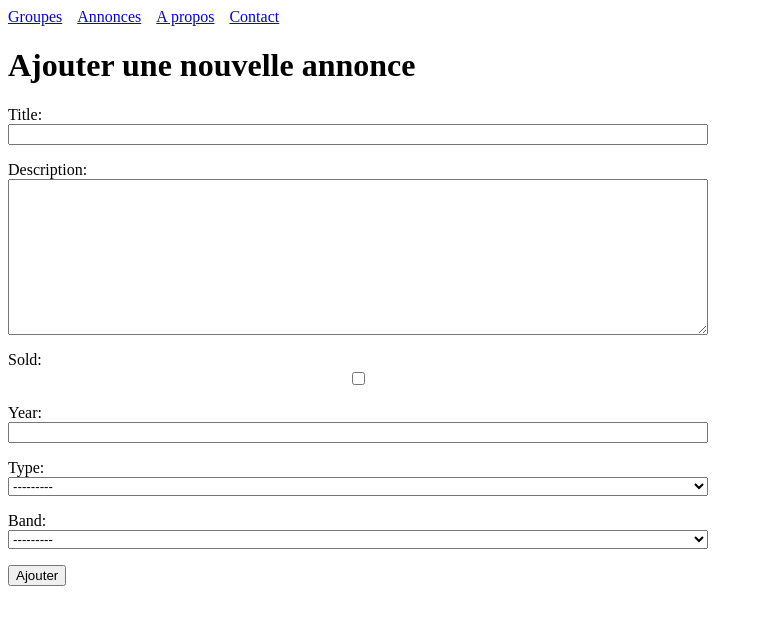
After one commit to siaciss/django-web-app1, a Django app: page /annonces/add/ in a window 1280 px wide. The commit adds this page. Shown: the top 625 px of the page, without its empty margins (0-763 px from the left). Run offline with Django 5.2, Linux system fonts and the light colour scheme; data that the repository does not hold is empty.

Commit message:
last update CRUD

```diff
--- a/merchex/listings/forms.py
+++ b/merchex/listings/forms.py
@@ -1,6 +1,29 @@
 from django import forms
+from listings.models import Band, Listing
 
 class ContactUsForm(forms.Form):
     name = forms.CharField(required=False)
     email = forms.EmailField()
     message = forms.CharField(max_length=1000)
+
+class BandForm(forms.ModelForm):
+    #name = forms.CharField(max_length=100)
+    #biography = forms.CharField(max_length=1000)
+    #year_formed = forms.IntegerField(min_value=1900, max_value=2100)
+    #official_homepage = forms.URLField(required=False)
+    class Meta:
+        model = Band
+        #fields = '__all__'
+        #exclude = ('active', 'official_homepage')
+        fields = ('name','genre','year_formed','biography')
+        widgets = {
+            'biography': forms.Textarea(attrs={'cols': 80, 'rows': 20}),
+        }
+
+class ListingForm(forms.ModelForm):
+    class Meta:
+        model = Listing
+        fields = '__all__'
+        widgets = {
+            'description': forms.Textarea(attrs={'cols': 100, 'rows':10})
+        }
--- a/merchex/listings/models.py
+++ b/merchex/listings/models.py
@@ -12,7 +12,7 @@ class Band(models.Model):
     name = models.fields.CharField(max_length=100)
     genre = models.fields.CharField(choices=Genre.choices,max_length=5)
     biography = models.fields.CharField(max_length=1000)
-    year_formed = models.fields.IntegerField(validators=[MinValueValidator(1900), MaxValueValidator(2021)])
+    year_formed = models.fields.IntegerField(validators=[MinValueValidator(1900), MaxValueValidator(2100)])
     active = models.fields.BooleanField(default=True)
     official_homepage = models.fields.URLField(null=True, blank=True)
     #like_new = models.fields.BooleanField(default=False)          ligne á supprimer
--- a/merchex/listings/static/listings/styles.css
+++ b/merchex/listings/static/listings/styles.css
@@ -1,3 +1,6 @@
 *{
     /*background: blue;*/
 }
+.errorlist {
+    margin-bottom: -10px
+}
--- a/merchex/listings/templates/listings/band_detail.html
+++ b/merchex/listings/templates/listings/band_detail.html
@@ -15,5 +15,9 @@
 
     <p>{{ band.biography }}</p>
 
-    <a href="{% url 'band-list' %}">Retour aux groupes</a>
+    <div style="display: flex; gap: 15px;">
+        <a href="{% url 'band-update' band.id %}">Modifier</a>
+        <a href="{% url 'band-delete' band.id %}">Supprimer</a>
+        <a href="{% url 'band-list' %}">Retour aux groupes</a>
+    </div>
 {% endblock %}
--- a/merchex/listings/templates/listings/base.html
+++ b/merchex/listings/templates/listings/base.html
@@ -4,12 +4,25 @@
     <head>
         <title>Merchex {% block title %} {% endblock %}</title>
         <link rel="stylesheet" href="{% static 'listings/styles.css' %}" />
+
+        <style>
+            form{
+                width: 700px;
+                max-width: 100%;
+            }
+            form p{
+                display: flex;
+                flex-direction: column;
+            }
+        </style>
     </head>
     <body>
         <nav>
             <ul style="list-style: none; display: flex; padding-left: 0; gap: 15px;">
                 <li><a href="{% url 'band-list' %}">Groupes</a></li>
                 <li><a href="{% url 'annonces-list' %}">Annonces</a></li>
+                <li><a href="{% url 'about' %}">A propos</a></li>
+                <li><a href="{% url 'contact' %}">Contact</a></li>
             </ul>
         </nav>
 
--- /dev/null
+++ b/merchex/listings/templates/listings/email_send.html
@@ -0,0 +1,6 @@
+{% extends 'listings/base.html' %}
+
+{% block content %}
+    <h1>Envoie Réussi</h1>
+    <p>Mail contact envoyé avec succés</p>
+{% endblock %}
--- /dev/null
+++ b/merchex/listings/templates/listings/listing_create.html
@@ -0,0 +1,11 @@
+{% extends 'listings/base.html' %}
+
+{% block title %} / Add listing {% endblock %}
+{% block content %}
+    <h1>Ajouter une nouvelle annonce</h1>
+    <form action="" method="post">
+        {% csrf_token %}
+        {{ form.as_p }}
+        <input type="submit" value="Ajouter">
+    </form>
+{% endblock %}
--- a/merchex/listings/templates/listings/listing_detail.html
+++ b/merchex/listings/templates/listings/listing_detail.html
@@ -17,5 +17,9 @@
 
     <p>{{annonce.description}}</p>
 
-    <a href="{% url 'annonces-list' %}">Retour liste des annonces</a>
+    <div style="display: flex; gap: 15px;">
+        <a href="{% url 'annonces-list' %}">Retour liste des annonces</a>
+        <a href="{% url 'listing-update' annonce.id %}">Modifier</a>
+        <a href="{% url 'listing-delete' annonce.id %}" style="color: red;">Supprimer</a>
+    </div>
 {% endblock %}
--- a/merchex/listings/views.py
+++ b/merchex/listings/views.py
@@ -3,7 +3,9 @@ from django.shortcuts import render
 from listings.models import Band
 from listings.models import Listing
 from django.http import Http404
-from listings.forms import ContactUsForm
+from listings.forms import ContactUsForm, BandForm, ListingForm
+from django.core.mail import send_mail
+from django.shortcuts import redirect
 
 def band_list(request):
     bands = Band.objects.all()
@@ -32,6 +34,40 @@ def band_detail(request, band_id):
     else:
         return render(request, 'listings/band_detail.html', {'band':band})
 
+def band_create(request):
+    if request.method == 'POST':
+        form = BandForm(request.POST)
+        if form.is_valid():
+            band = form.save()
+            return redirect('band-detail', band.id)
+
+    else:
+        form = BandForm()
+    return render(request, 'listings/band_create.html', {'form':form})
+
+def band_update(request, band_id):
+    band = Band.objects.get(id=band_id)
+    if request.method == 'POST':
+        form = BandForm(request.POST, instance=band)
+        if form.is_valid():
+            # Mettre à jour le groupe existant dans la BD
+            form.save()
+            return redirect('band-detail', band.id)
+
+    else:
+        # On pré-remplir le formulaire avec un groupe existant
+        form = BandForm(instance=band)
+    return render(request, 'listings/band_update.html', {'band':band.name, 'form':form})
+
+def band_delete(request, band_id):
+    band = Band.objects.get(id=band_id)
+    if request.method == 'POST':
+        # Supprimer le groupe de la BD
+        band.delete()
+        return redirect('band-list')
+
+    return render(request,'listings/band_delete.html', {'band':band})
+
 def about(request):
     #return HttpResponse('<h1>A propos</h1> <p>Nous adorons merch !</p>')
     return render(request, 'listings/about.html')
@@ -40,6 +76,17 @@ def contact(request):
     if request.method == 'POST':
         # créer une instance de notre formulaire et le remplir avec les données POST
         form = ContactUsForm(request.POST)
+        if form.is_valid():
+            send_mail(
+                subject = f'Message from {form.cleaned_data["name"] or "anomyme"} via Merchex Contact Us form',
+                message = form.cleaned_data['message'],
+                from_email = form.cleaned_data['email'],
+                recipient_list = ['admin@merchex.xyz']
+            )
+            return redirect("email-send")
+        # si le formulaire n'est pas valide, nous laissons l'exécution continuer jusqu'au return
+        # ci-dessous et afficher à nouveau le formulaire (avec des erreurs).
+
     else:
         # ceci doit être une requête GET, donc créer un formulaire vide
         form = ContactUsForm()  # Ajout d'un nouveau formulaire ici
@@ -52,3 +99,36 @@ def listings(request):
 def listing_detail(request, anno_id):
     annonce = Listing.objects.get(id=anno_id)
     return render(request, "listings/listing_detail.html", {"annonce":annonce})
+
+def listing_create(request):
+    if request.method == "POST":
+        form = ListingForm(request.POST)
+        if form.is_valid():
+            anno = form.save()
+            return redirect('listing-detail', anno.id)
+
+    else:
+        form = ListingForm()
+    return render(request, 'listings/listing_create.html', {'form':form})
+
+def listing_update(request, anno_id):
+    listing = Listing.objects.get(id=anno_id)
+    if request.method == 'POST':
+        form = ListingForm(request.POST, instance=listing)
+        if form.is_valid():
+            listing.save()
+            return redirect('listing-detail', listing.id)
+
+    else:
+        form = ListingForm(instance=listing)
+    return render(request, 'listings/listing_update.html', {'title':listing.title, 'form':form})
+
+def listing_delete(request, anno_id):
+    listing = Listing.objects.get(id=anno_id)
+    if request.method == 'POST':
+        listing.delete()
+        return redirect('annonces-list')
+    return render(request, 'listings/listing_delete.html', {'title':listing.title})
+
+def email_send(request):
+    return render(request, 'listings/email_send.html')
--- a/merchex/merchex/settings.py
+++ b/merchex/merchex/settings.py
@@ -9,6 +9,9 @@ https://docs.djangoproject.com/en/5.2/topics/settings/
 For the full list of settings and their values, see
 https://docs.djangoproject.com/en/5.2/ref/settings/
 """
+
+# Serveur de messagerie fictif de Django
+EMAIL_BACKEND = 'django.core.mail.backends.console.EmailBackend'
 
 from pathlib import Path
 
--- a/merchex/merchex/urls.py
+++ b/merchex/merchex/urls.py
@@ -23,8 +23,15 @@ urlpatterns = [
     path("admin/", admin.site.urls),
     path("bands/", views.band_list, name='band-list'),
     path("bands/<int:band_id>/", views.band_detail, name='band-detail'),
-    path("about-us/", views.about),
+    path('bands/add/', views.band_create, name='band-create'),
+    path('bands/<int:band_id>/change/', views.band_update, name="band-update"),
+    path('bands/<int:band_id>/delete/', views.band_delete, name="band-delete"),
+    path("about-us/", views.about, name="about"),
     path("contact/", views.contact, name="contact"),
     path("annonces/", views.listings, name="annonces-list"),
-    path("annonces/<int:anno_id>/", views.listing_detail, name="listing-detail")
+    path("annonces/<int:anno_id>/", views.listing_detail, name="listing-detail"),
+    path("annonces/add/", views.listing_create, name="listing-create"),
+    path("annonces/<int:anno_id>/change/", views.listing_update, name="listing-update"),
+    path("annonces/<int:anno_id>/delete/", views.listing_delete, name="listing-delete"),
+    path("email-send", views.email_send, name="email-send"),
 ]
```
Also changed, not shown: merchex/listings/templates/listings/band_create.html (added, +11 -0 lines), merchex/listings/templates/listings/band_delete.html (added, +13 -0 lines), merchex/listings/templates/listings/band_list.html (+7 -1 lines), merchex/listings/templates/listings/band_update.html (added, +11 -0 lines), merchex/listings/templates/listings/listing_delete.html (added, +13 -0 lines), merchex/listings/templates/listings/listing_update.html (added, +11 -0 lines), merchex/listings/templates/listings/listings.html (+12 -6 lines).
